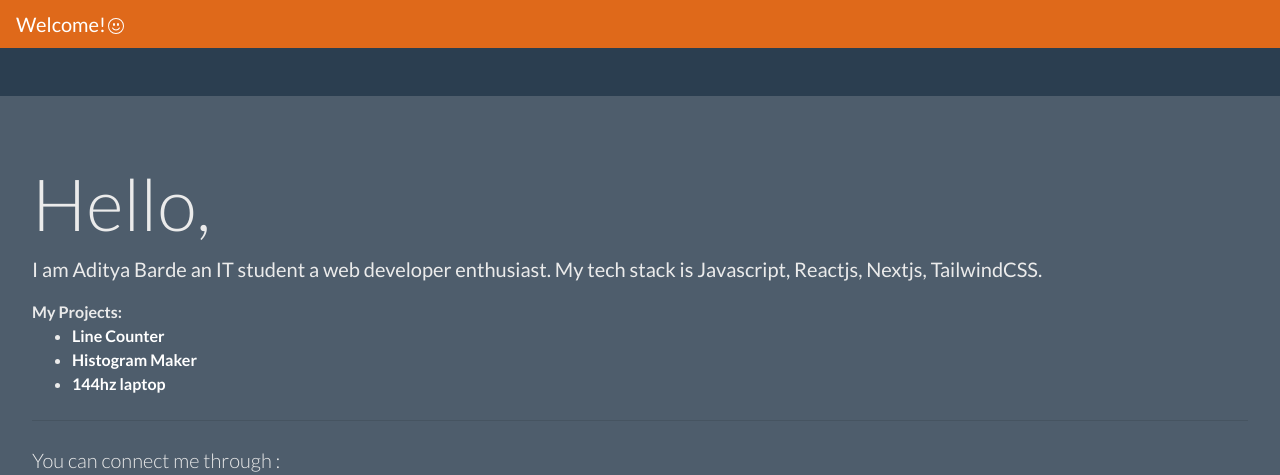
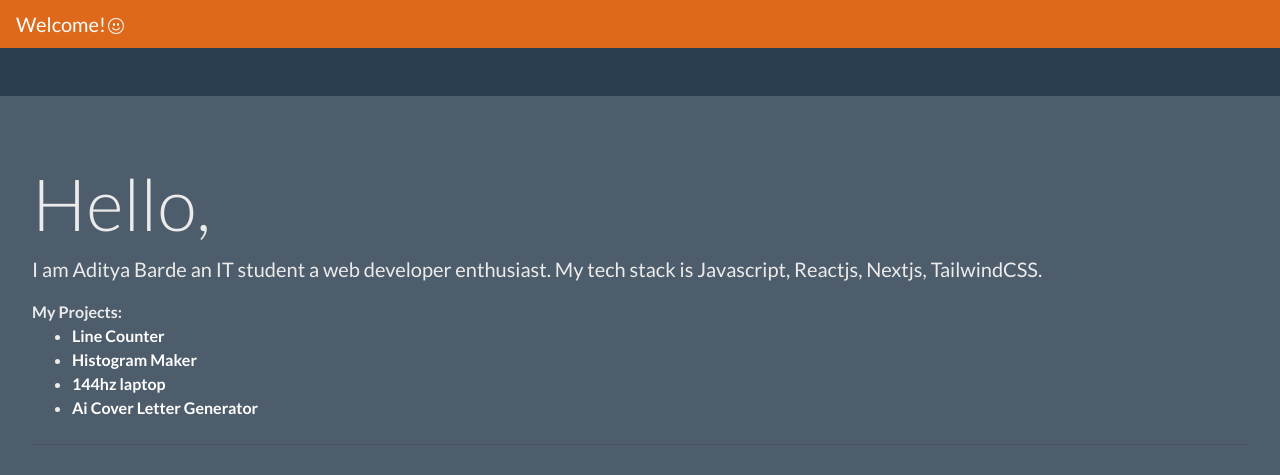
Before and after one commit to AdityaAB4/AdityaAB4.github.io, a plain HTML site: page index.html in a window 1280 px wide. Shown: the top 475 px of the page. Drawn offline with nearby package versions, Linux system fonts and the light colour scheme.

Commit message:
cover added

```diff
--- a/index.html
+++ b/index.html
@@ -26,6 +26,7 @@
           <li><a href="http://linecounter.co/"><span class="text-white">Line Counter </span> </a></li>
           <li><a href="https://histogrammaker.co/"><span class="text-white">Histogram Maker </span></a></li>
           <li><a href="https://144hzlaptop.com/"><span class="text-white">144hz laptop </span> </a></li>
+          <li><a href="https://aicoverlettergenerator.me/"><span class="text-white">Ai Cover Letter Generator</span> </a></li>
         </ul>
 
 
```
